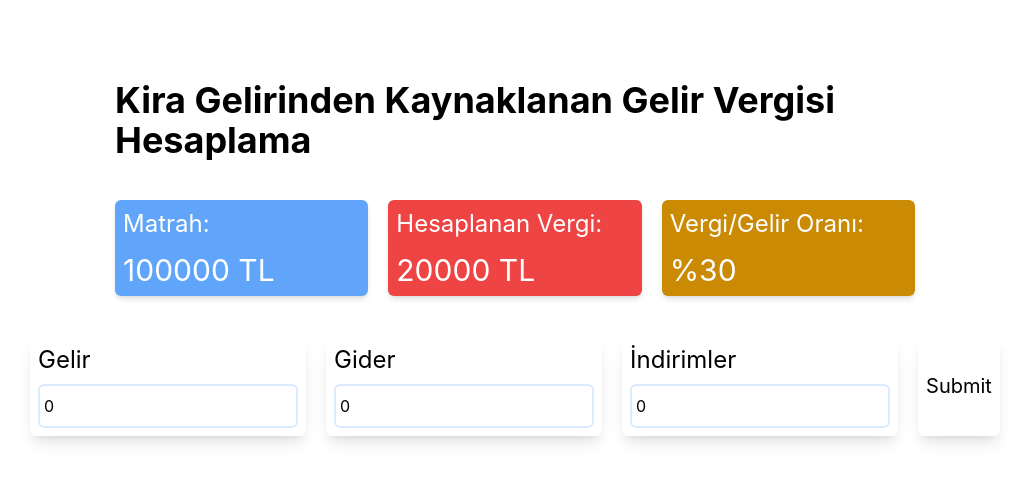
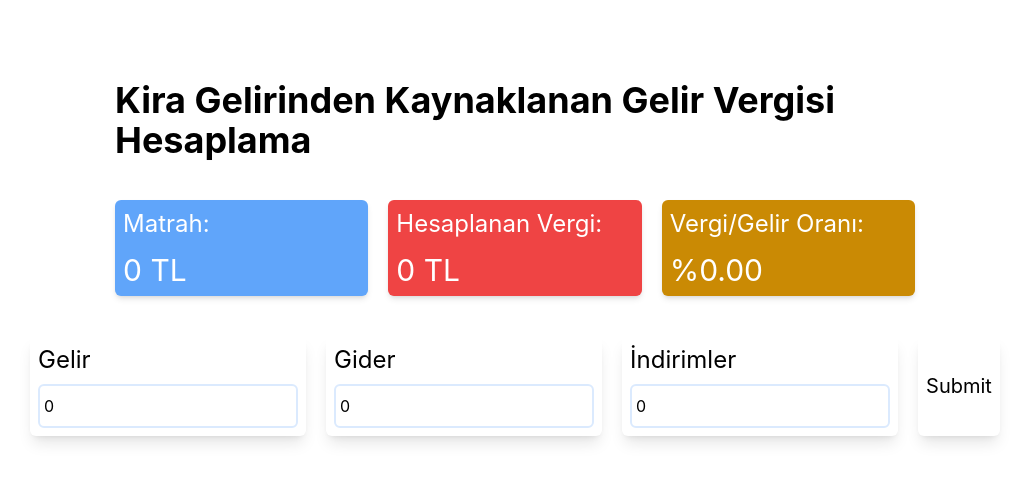
Before and after one commit to thebosph/tr-tax-calculator, a React (Create React App) app: page / in a window 1280 px wide. Shown: the top 482 px of the page, without its empty margins (125-1154 px from the left). Built offline with nearby package versions, Linux system fonts and the light colour scheme.

Commit message:
feat(zustand): create zustand store (#4)
* feat(zustand): create zustand store

* fix(resulttypes): fixed result type name

* feat: created tax calculator

* feat: some change on calculator

```diff
--- a/package.json
+++ b/package.json
@@ -15,7 +15,8 @@
     "react-hook-form": "^7.37.0",
     "react-scripts": "5.0.1",
     "typescript": "^4.4.2",
-    "web-vitals": "^2.1.0"
+    "web-vitals": "^2.1.0",
+    "zustand": "^4.1.1"
   },
   "scripts": {
     "start": "react-scripts start",
--- a/src/components/form.tsx
+++ b/src/components/form.tsx
@@ -1,5 +1,7 @@
 import { useForm, SubmitHandler } from "react-hook-form";
 import { Inputs } from "../types/Inputs";
+import { calculator } from "../utils/calculator";
+import useStore from "../store/useStore";
 import Input from "./input";
 
 const Form = () => {
@@ -9,17 +11,14 @@ const Form = () => {
     reset,
     formState: { errors },
   } = useForm<Inputs>();
-
+  const { setResults } = useStore();
   const onSubmit: SubmitHandler<Inputs> = (data) => {
-    console.log(data);
+    const result = calculator(data);
+    setResults(result);
     reset();
   };
-  console.log(errors);
-
-  // console.log(watch("revenue")); // watch input value by passing the name of it
 
   return (
-    /* "handleSubmit" will validate your inputs before invoking "onSubmit" */
     <form
       onSubmit={handleSubmit(onSubmit)}
       className="flex justify-center items-center space-x-5   w-full  "
@@ -28,8 +27,6 @@ const Form = () => {
       {errors.revenue && <span>Bu alanı boş bırakamazsınız</span>}
       <Input labelName="Gider" label="expenses" register={register} />
       <Input labelName="İndirimler" label="allowance" register={register} />
-
-      {/* errors will return when field validation fails  */}
 
       <input
         type="submit"
--- a/src/components/results.tsx
+++ b/src/components/results.tsx
@@ -1,6 +1,8 @@
 import React from "react";
+import useStore from "../store/useStore";
 
 const Results: React.FC = () => {
+  const { results } = useStore();
   return (
     <div className="flex flex-col items-center  space-y-10 w-full ">
       <h1 className="text-4xl font-bold">
@@ -9,15 +11,17 @@ const Results: React.FC = () => {
       <div className="flex justify-between space-x-5 w-full">
         <div className="bg-blue-400 shadow-md p-2 w-1/3 rounded-md flex flex-col space-y-3 ">
           <p className="text-2xl text-white"> Matrah:</p>
-          <span className="text-3xl text-white">100000 TL</span>
+          <span className="text-3xl text-white">{results.basis} TL</span>
         </div>
         <div className="bg-red-500 shadow-md p-2 w-1/3 rounded-md flex flex-col space-y-3">
           <p className="text-2xl text-white">Hesaplanan Vergi:</p>
-          <span className="text-3xl text-white">20000 TL</span>
+          <span className="text-3xl text-white">{results.tax} TL</span>
         </div>
         <div className="bg-yellow-600  shadow-md p-2 w-1/3 rounded-md flex flex-col space-y-3">
           <p className="text-2xl text-white"> Vergi/Gelir Oranı:</p>
-          <span className="text-3xl text-white">%30</span>
+          <span className="text-3xl text-white">
+            %{(results.ratio * 100).toFixed(2)}
+          </span>
         </div>
       </div>
     </div>
--- /dev/null
+++ b/src/store/useStore.ts
@@ -0,0 +1,18 @@
+import create from "zustand";
+import { ResultTypes } from "../types/results";
+
+interface State {
+  results: ResultTypes;
+  setResults: (results: ResultTypes) => void;
+}
+
+const useStore = create<State>((set) => ({
+  results: {
+    basis: 0,
+    tax: 0,
+    ratio: 0,
+  },
+  setResults: (results) => set({ results }),
+}));
+
+export default useStore;
--- /dev/null
+++ b/src/types/results.ts
@@ -0,0 +1,5 @@
+export interface ResultTypes {
+  basis: number;
+  tax: number;
+  ratio: number;
+}
--- /dev/null
+++ b/src/utils/calculator.ts
@@ -0,0 +1,14 @@
+import { Inputs } from "../types/Inputs";
+import { taxCalcForBrackets } from "./taxbrackets";
+
+export const calculator = ({ revenue, expenses, allowance }: Inputs) => {
+  const basis = revenue - expenses - allowance;
+  const tax = taxCalcForBrackets(basis);
+  const ratio = tax / (revenue - expenses);
+
+  return {
+    basis,
+    tax,
+    ratio,
+  };
+};
--- /dev/null
+++ b/src/utils/taxbrackets.ts
@@ -0,0 +1,20 @@
+// calculate tax based on tax brackets
+
+export const taxCalcForBrackets = (basis: number) => {
+  if (basis <= 0) {
+    return 0;
+  }
+  if (basis <= 32000) {
+    return basis * 0.15;
+  }
+  if (basis <= 70000) {
+    return 4800 + (basis - 32000) * 0.19;
+  }
+  if (basis <= 250000) {
+    return 12400 + (basis - 70000) * 0.27;
+  }
+  if (basis <= 880000) {
+    return 61000 + (basis - 250000) * 0.35;
+  }
+  return 281500 + (basis - 880000) * 0.4;
+};
```
Also changed, not shown: 2 other files (tests, documents, lock files or other folders).
